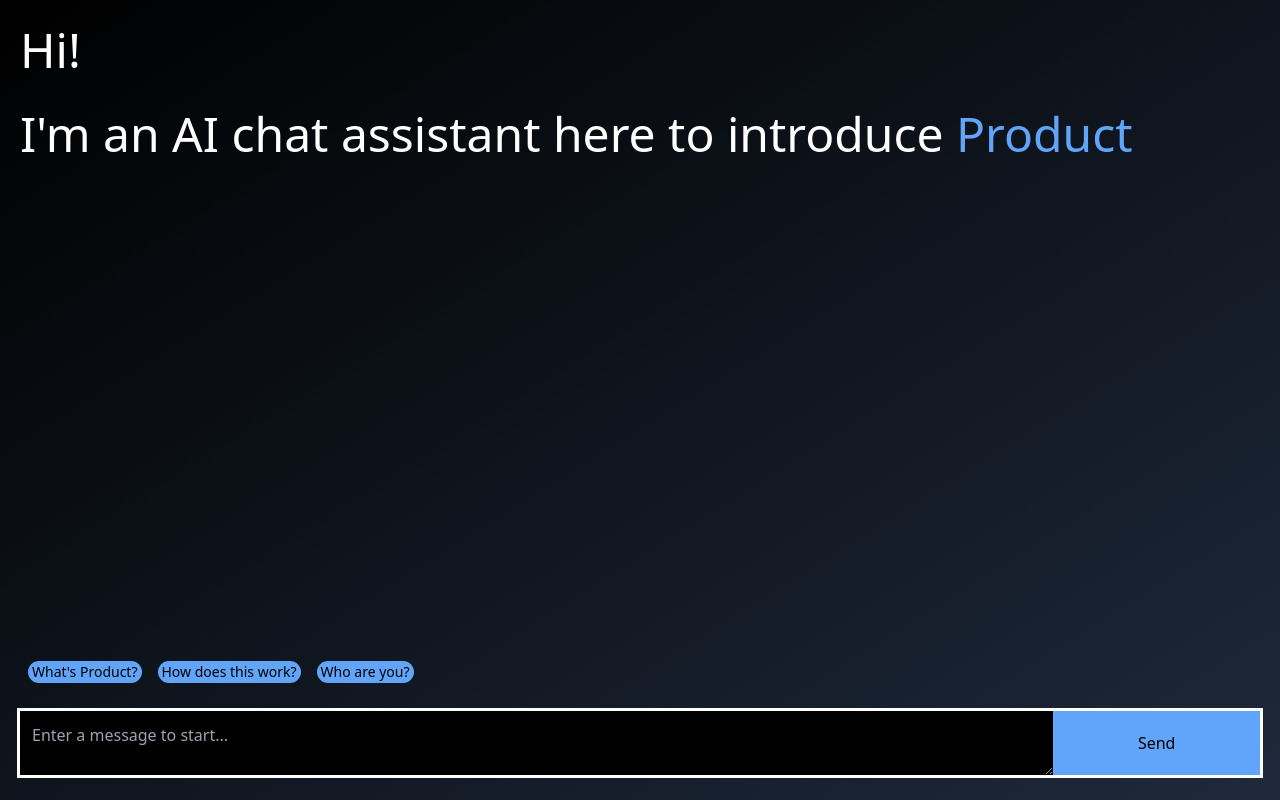
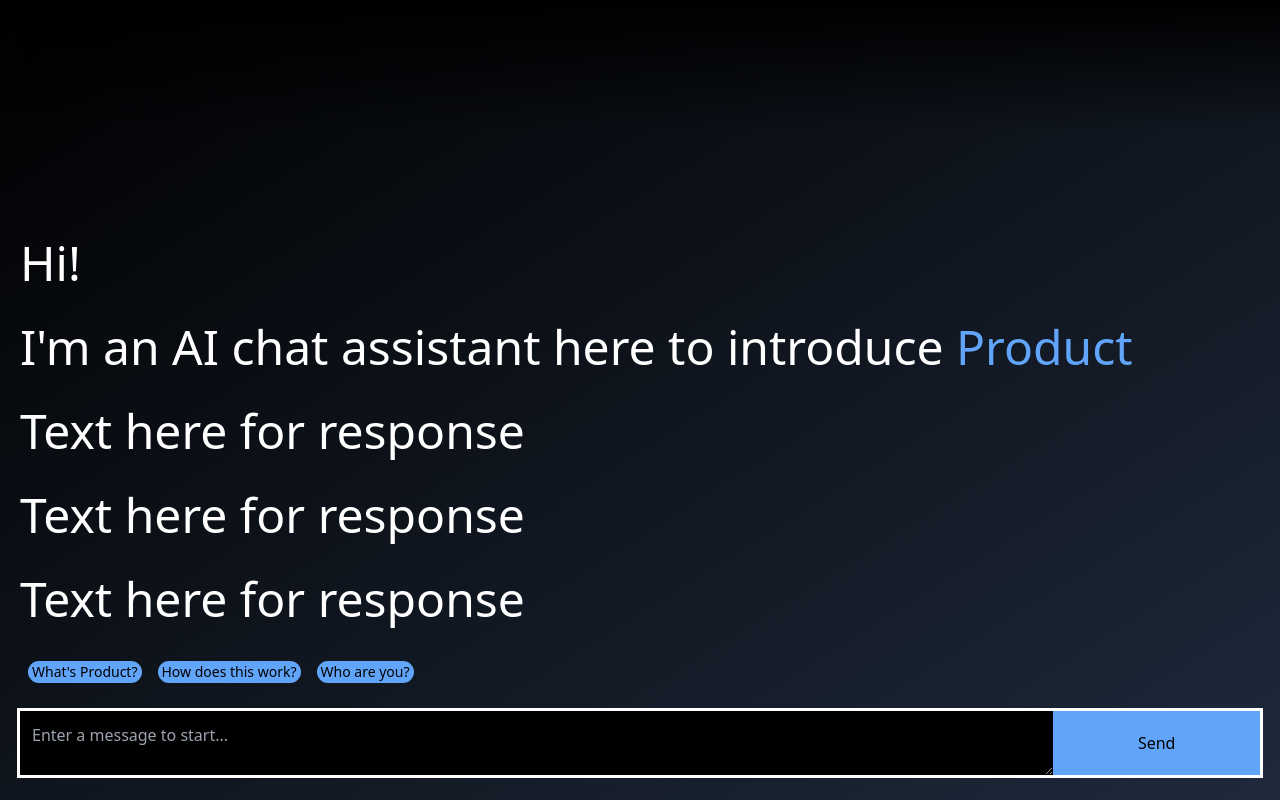
Before and after one commit to birdsean/landing-gpt, a React (Create React App) app: page / in a window 1280 px wide. Built offline with nearby package versions, Linux system fonts and the light colour scheme.

Commit message:
add blur out gradient to top

```diff
--- a/src/App.tsx
+++ b/src/App.tsx
@@ -3,9 +3,15 @@ import React from 'react';
 function App() {
   return (
     <div className="fixed w-full h-full p-5 bg-gradient-to-br from-black to-slate-800">
+      <div className='absolute top-0 w-full h-1/6 bg-gradient-to-b from-black to-transparent z-10'/>
       <div className='relative flex flex-col h-5/6 text-white text-5xl leading-tight'>
-        <h1 className='mb-6'>Hi!</h1>
-        <h1>I'm an AI chat assistant here to introduce <span className='text-blue-400'>Product</span></h1>
+        <div className='absolute bottom-0'>
+          <h1 className='mb-6'>Hi!</h1>
+          <h1 className='mb-6'>I'm an AI chat assistant here to introduce <span className='text-blue-400'>Product</span></h1>
+          <p className='mb-6'>Text here for response</p>
+          <p className='mb-6'>Text here for response</p>
+          <p className='mb-6'>Text here for response</p>
+        </div>
       </div>
       <div className='relative h-1/6 flex flex-col'>
         <div className='flex flex-row leading-none mb-5 text-sm'>
```
